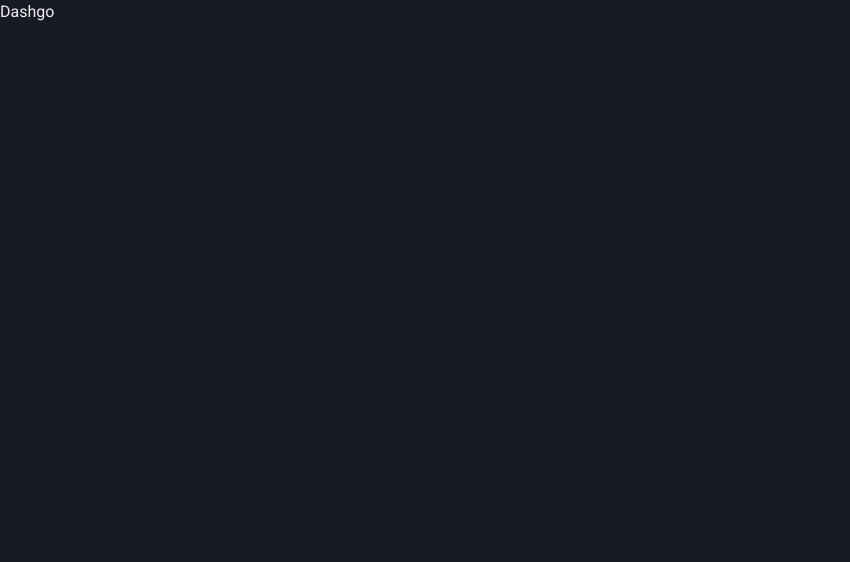
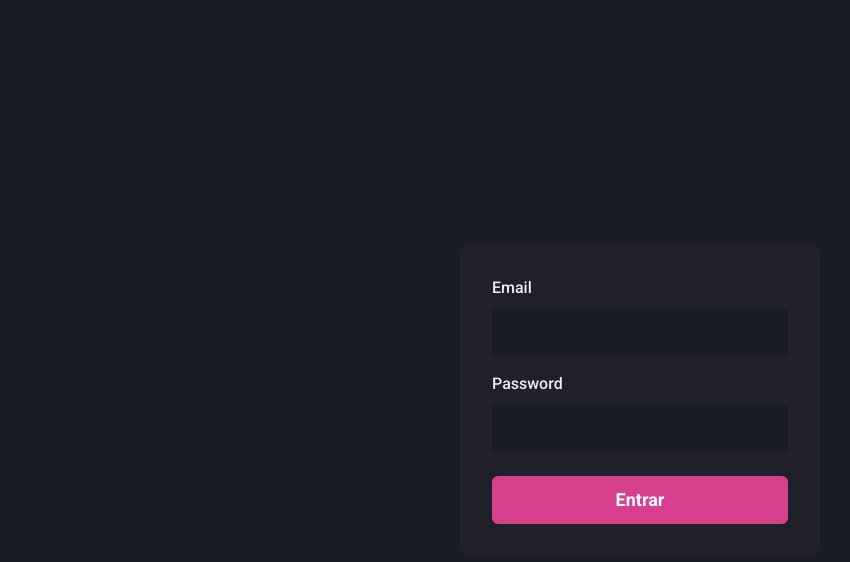
Before and after one commit to MarceloShirayama/dashgo, a Next.js app: page / in a window 1280 px wide. Shown: the top 562 px of the page, without its empty margins (0-850 px from the left). Built offline with nearby package versions, Linux system fonts and the light colour scheme.

Commit message:
add signin page layout

```diff
--- a/src/pages/index.tsx
+++ b/src/pages/index.tsx
@@ -1,3 +1,56 @@
+import {
+  Button,
+  Flex,
+  FormControl,
+  FormLabel,
+  Input,
+  Stack,
+} from "@chakra-ui/react";
+
 export default function Home() {
-  return <h1>Dashgo</h1>;
+  return (
+    <Flex w="100vw" h="100vh" alignItems="center" justifyContent="center">
+      <Flex
+        as="form"
+        width="100%"
+        maxWidth={360}
+        bg="gray.800"
+        p="8"
+        borderRadius={8}
+        flexDir="column"
+      >
+        <Stack spacing="4">
+          <FormControl>
+            <FormLabel htmlFor="email">Email</FormLabel>
+            <Input
+              id="email"
+              name="email"
+              type="email"
+              focusBorderColor="pink.500"
+              bgColor="gray.900"
+              variant="filled"
+              _hover={{ bgColor: "gray.700" }}
+              size="lg"
+            />
+          </FormControl>
+          <FormControl>
+            <FormLabel htmlFor="password">Password</FormLabel>
+            <Input
+              id="password"
+              name="password"
+              type="password"
+              focusBorderColor="pink.500"
+              bgColor="gray.900"
+              variant="filled"
+              _hover={{ bgColor: "gray.700" }}
+              size="lg"
+            />
+          </FormControl>
+        </Stack>
+        <Button type="submit" mt="6" colorScheme="pink" size="lg">
+          Entrar
+        </Button>
+      </Flex>
+    </Flex>
+  );
 }
```
